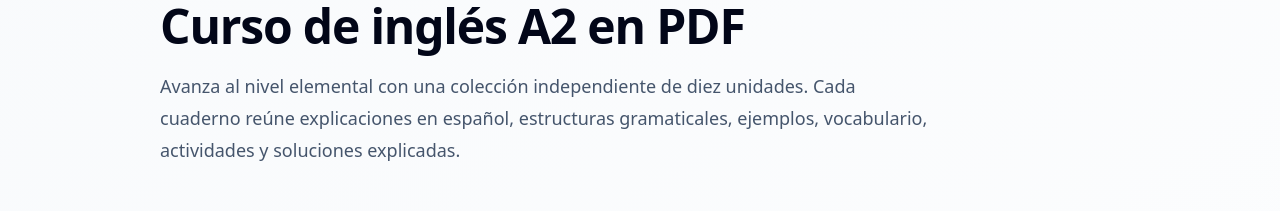
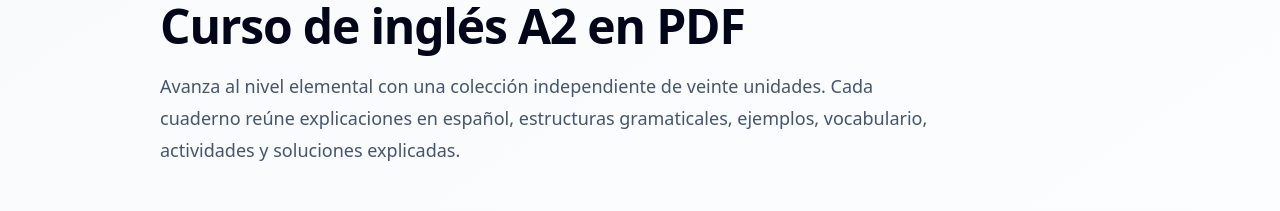
Before and after one commit to linguafly6-ui/linguaflynew2, a Next.js app: page /biblioteca-pdf/a2 in a window 1280 px wide. Shown: the part 227-438 px from the top of the page. Built offline with nearby package versions, Linux system fonts and the light colour scheme.

Commit message:
fix: describe all twenty A2 units

```diff
--- a/app/biblioteca-pdf/a2/page.tsx
+++ b/app/biblioteca-pdf/a2/page.tsx
@@ -25,7 +25,7 @@ export default function A2PdfLibraryPage() {
         <p className="text-sm font-bold uppercase tracking-widest text-blue-700">Linguafly · Elementary</p>
         <h1 className="mt-3 text-4xl font-black tracking-tight text-slate-950 sm:text-5xl">Curso de inglés A2 en PDF</h1>
         <p className="mt-5 text-lg leading-8 text-slate-600">
-          Avanza al nivel elemental con una colección independiente de diez unidades. Cada cuaderno reúne
+          Avanza al nivel elemental con una colección independiente de veinte unidades. Cada cuaderno reúne
           explicaciones en español, estructuras gramaticales, ejemplos, vocabulario, actividades y soluciones explicadas.
         </p>
       </header>
```
